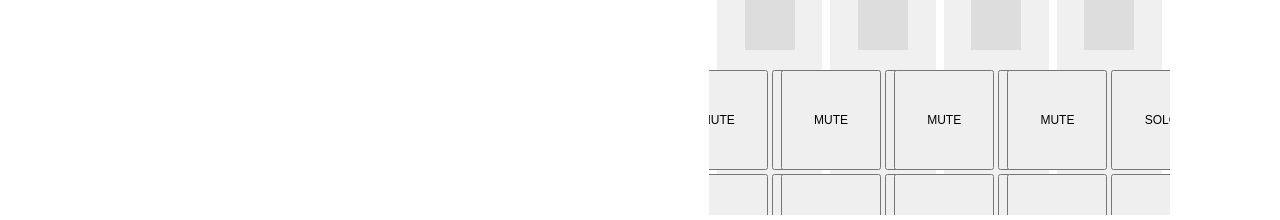
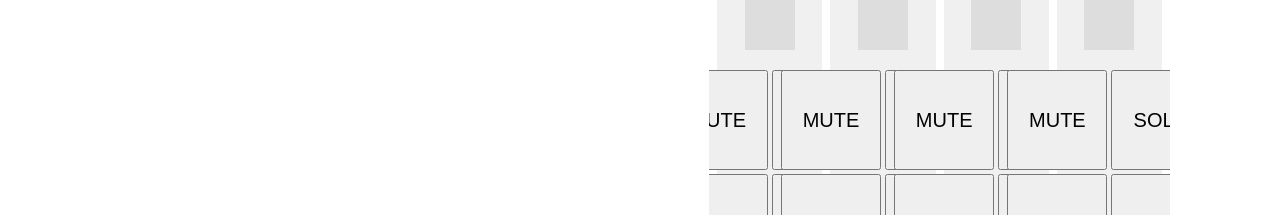
Before and after one commit to gregold1025/rap-tapestry, a React (Vite) app: page / in a window 1280 px wide. Shown: the part 705-925 px from the top of the page. Built offline with nearby package versions, Linux system fonts and the light colour scheme.

Commit message:
reorganize state contexts for channel strip parameters

```diff
--- a/src/App.jsx
+++ b/src/App.jsx
@@ -21,7 +21,7 @@ import { LyricsView } from "./components/LyricsView/LyricsView";
 import { SyllableSelectionProvider } from "./components/LyricsView/hooks/SyllableSelectionContext";
 
 // PARAMS CONTEXT (for future mutability)
-import { ParamsProvider } from "./contexts/ParamsContext";
+import { ParamsProvider } from "./components/ChannelStrips/ParamsContext";
 
 // UTILS
 import { calculateCanvasSize } from "./utils/calculateCanvasSize";
--- a/src/components/Canvas/TapestryView/VocalVisuals/VocalVisuals.jsx
+++ b/src/components/Canvas/TapestryView/VocalVisuals/VocalVisuals.jsx
@@ -7,7 +7,7 @@ import { computeSyllableCircles } from "./computeSyllableCircles";
 import { computeWordRectangles } from "./computeWordRectangles";
 import { paddingFactor } from "../../../../constants/canvasPadding";
 import { useSyllableSelection } from "../../../LyricsView/hooks/SyllableSelectionContext";
-import { useParams } from "../../../../contexts/ParamsContext";
+import { useParams } from "../../../ChannelStrips/ParamsContext";
 
 export function VocalVisuals({
   width,
--- a/src/components/ChannelStrips/ChannelStrip.css
+++ b/src/components/ChannelStrips/ChannelStrip.css
@@ -11,7 +11,7 @@
   border-radius: 4px;
   margin: 0;
   box-sizing: border-box;
-  aspect-ratio: 1 / 3.5;
+  aspect-ratio: 1 / 2.5;
 }
 .volume-fader {
   writing-mode: vertical-lr; /* vertical track */
@@ -43,7 +43,7 @@
 .button-grid button {
   width: 100%;
   height: 100%;
-  font-size: 12px;
+  font-size: 20px;
   padding: 0;
   margin: 0;
   cursor: pointer;
--- a/src/components/ChannelStrips/ChannelStrip.jsx
+++ b/src/components/ChannelStrips/ChannelStrip.jsx
@@ -2,7 +2,7 @@
 
 import React, { useState, useEffect } from "react";
 import "./ChannelStrip.css";
-import { useParams } from "../../contexts/ParamsContext";
+import { useParams } from "./ParamsContext";
 
 /**
  * Generic ChannelStrip for any stem
--- a/src/components/ChannelStrips/ChannelStripsPanel.jsx
+++ b/src/components/ChannelStrips/ChannelStripsPanel.jsx
@@ -2,7 +2,7 @@
 
 import React, { useState } from "react";
 import { useAudioEngine } from "../AudioEngine/AudioContext";
-import { useParams } from "../../contexts/ParamsContext";
+import { useParams } from "./ParamsContext";
 import { ChannelStrip } from "./ChannelStrip";
 import { VocalsParamsOverlay } from "./ParamWindows/vocals/VocalsParamsOverlay";
 import "./ChannelStrip.css";
--- a/src/components/LyricsView/hooks/SyllableSelectionContext.jsx
+++ b/src/components/LyricsView/hooks/SyllableSelectionContext.jsx
@@ -3,7 +3,7 @@
 import { createContext, useContext, useState, useMemo } from "react";
 import transcriptionData from "../../../assets/93Til/lyric-transcription.json";
 import { extractVowels } from "../../../utils/extractVowels";
-import { useParams } from "../../../contexts/ParamsContext";
+import { useParams } from "../../ChannelStrips/ParamsContext";
 
 const SyllableSelectionContext = createContext();
 
```
Also changed, not shown: src/components/ChannelStrips/ParamsContext.jsx (renamed from src/contexts/ParamsContext.jsx).
